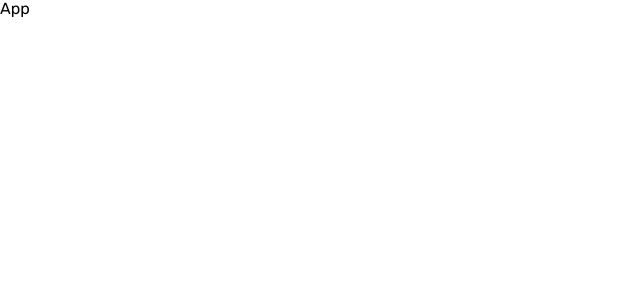
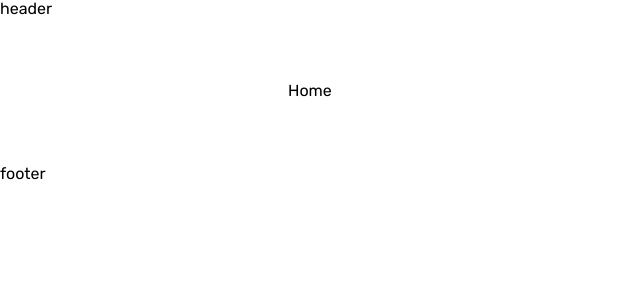
Before and after one commit to mad-jules/booksy, a React (Vite) app: page / in a window 1280 px wide. Shown: the top 300 px of the page, without its empty margins (0-640 px from the left). Built offline with nearby package versions, Linux system fonts and the light colour scheme.

Commit message:
feat: add basic routes

```diff
--- a/package.json
+++ b/package.json
@@ -13,7 +13,8 @@
     "clsx": "^2.1.1",
     "modern-normalize": "^3.0.1",
     "react": "^19.2.0",
-    "react-dom": "^19.2.0"
+    "react-dom": "^19.2.0",
+    "react-router": "^7.13.1"
   },
   "devDependencies": {
     "@eslint/js": "^9.39.1",
--- a/src/App.tsx
+++ b/src/App.tsx
@@ -1,3 +1,15 @@
+import { Route, Routes } from "react-router";
+import RootLayout from "./components/RootLayout/RootLayout";
+import Home from "./Pages/Home/Home";
+import Cart from "./Pages/Cart/Cart";
+
 export default function App() {
-  return <>App</>;
+  return (
+    <Routes>
+      <Route path="/" element={<RootLayout />}>
+        <Route path="" element={<Home />} />
+        <Route path="cart" element={<Cart />} />
+      </Route>
+    </Routes>
+  );
 }
--- /dev/null
+++ b/src/Pages/Cart/Cart.tsx
@@ -0,0 +1,10 @@
+import Container from "../../components/Container/Container";
+import Section from "../../components/Section/Section";
+
+export default function Cart() {
+  return (
+    <Section>
+      <Container>Cart</Container>
+    </Section>
+  );
+}
--- /dev/null
+++ b/src/Pages/Home/Home.tsx
@@ -0,0 +1,10 @@
+import Container from "../../components/Container/Container";
+import Section from "../../components/Section/Section";
+
+export default function Home() {
+  return (
+    <Section>
+      <Container>Home</Container>
+    </Section>
+  );
+}
--- /dev/null
+++ b/src/components/RootLayout/RootLayout.tsx
@@ -0,0 +1,13 @@
+import { Outlet } from "react-router";
+
+export default function RootLayout() {
+  return (
+    <>
+      <header>header</header>
+      <main>
+        <Outlet />
+      </main>
+      <footer>footer</footer>
+    </>
+  );
+}
--- a/src/main.tsx
+++ b/src/main.tsx
@@ -1,11 +1,16 @@
 import { StrictMode } from "react";
 import { createRoot } from "react-dom/client";
+import { BrowserRouter } from "react-router";
 import "modern-normalize";
+
+import App from "./App.tsx";
+
 import "./index.css";
-import App from "./App.tsx";
 
 createRoot(document.getElementById("root")!).render(
   <StrictMode>
-    <App />
+    <BrowserRouter>
+      <App />
+    </BrowserRouter>
   </StrictMode>,
 );
```
Also changed, not shown: 1 other file (tests, documents, lock files or other folders).
